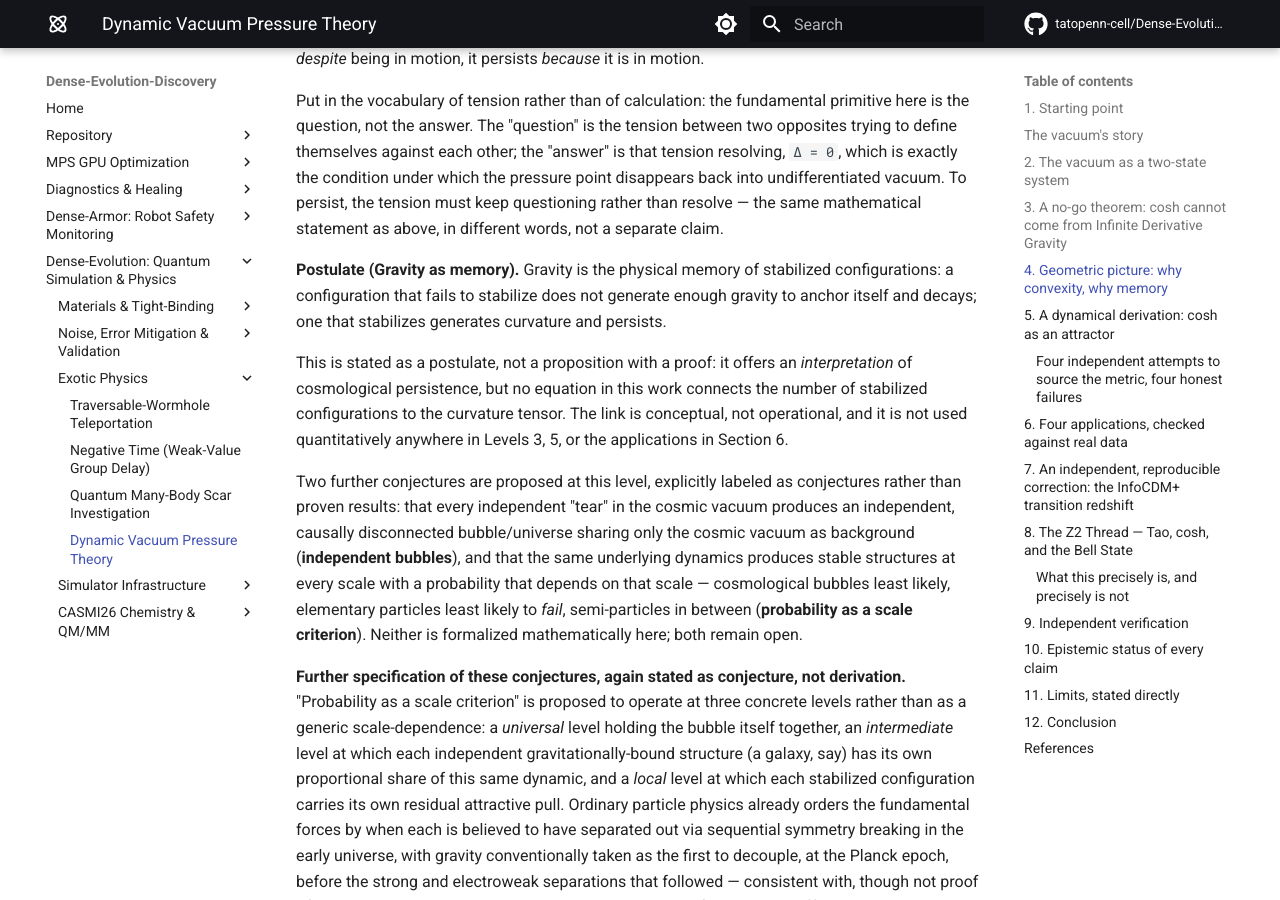
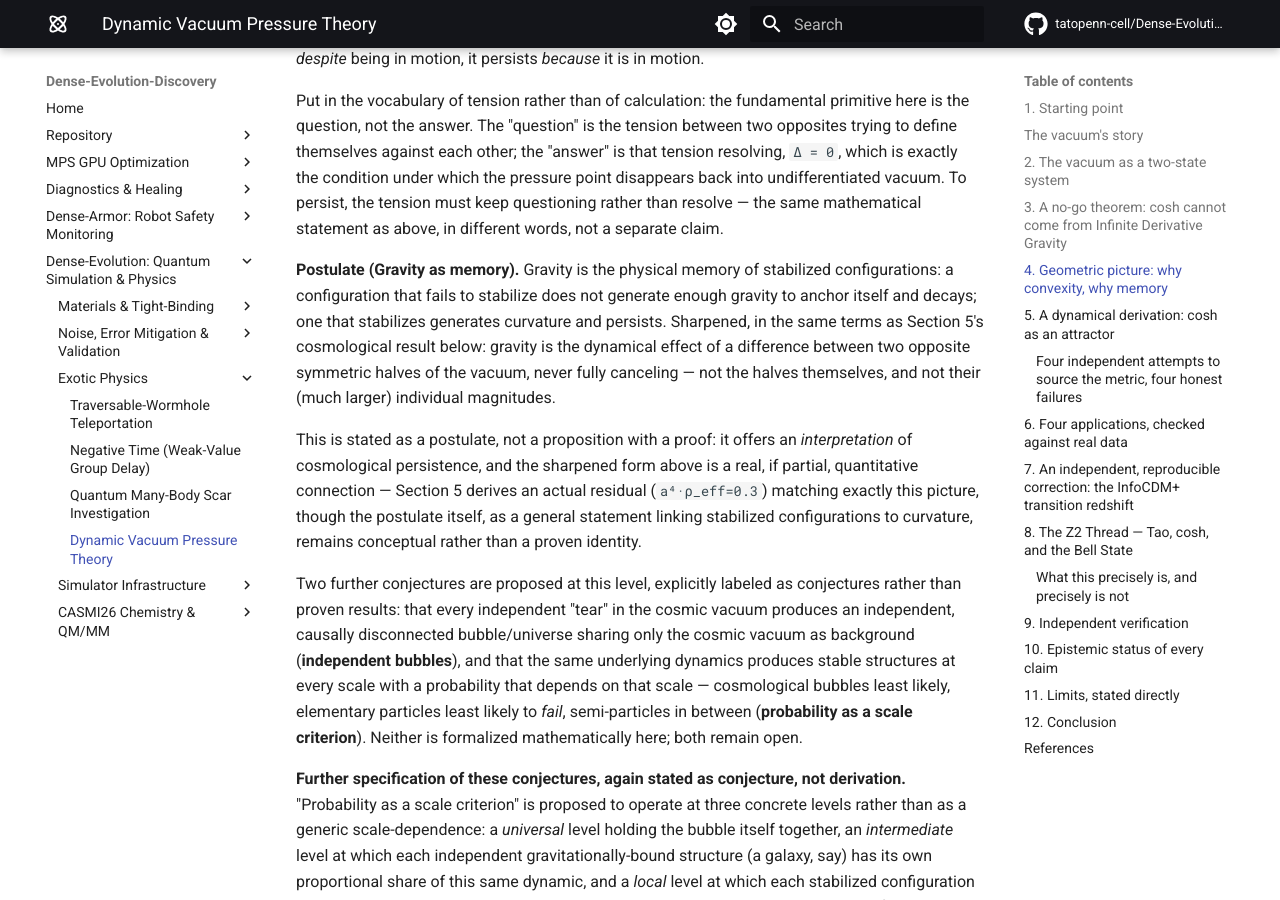
Before and after one commit to tatopenn-cell/Dense-Evolution-Discovery, an MkDocs documentation site: the page built from docs/dynamic_vacuum_pressure_theory.md, in a window 1280 px wide and 900 px high, scrolled down 7668 px. Built offline with MkDocs 1.6.1 and Material for MkDocs 9.7.7, drawn with Linux system fonts in a browser that asks for light colours; comment, search, counter and statistics services are not loaded.

Commit message:
Sharpen Gravity-as-memory postulate with the difference-of-symmetric-halves mechanism

```diff
--- a/docs/dynamic_vacuum_pressure_theory.md
+++ b/docs/dynamic_vacuum_pressure_theory.md
@@ -179,9 +179,9 @@ That equilibrium is dynamic, not static: a static equilibrium would mean &Delta;
 
 Put in the vocabulary of tension rather than of calculation: the fundamental primitive here is the question, not the answer. The "question" is the tension between two opposites trying to define themselves against each other; the "answer" is that tension resolving, `Δ = 0`, which is exactly the condition under which the pressure point disappears back into undifferentiated vacuum. To persist, the tension must keep questioning rather than resolve &mdash; the same mathematical statement as above, in different words, not a separate claim.
 
-**Postulate (Gravity as memory).** Gravity is the physical memory of stabilized configurations: a configuration that fails to stabilize does not generate enough gravity to anchor itself and decays; one that stabilizes generates curvature and persists.
+**Postulate (Gravity as memory).** Gravity is the physical memory of stabilized configurations: a configuration that fails to stabilize does not generate enough gravity to anchor itself and decays; one that stabilizes generates curvature and persists. Sharpened, in the same terms as Section 5's cosmological result below: gravity is the dynamical effect of a difference between two opposite symmetric halves of the vacuum, never fully canceling &mdash; not the halves themselves, and not their (much larger) individual magnitudes.
 
-This is stated as a postulate, not a proposition with a proof: it offers an *interpretation* of cosmological persistence, but no equation in this work connects the number of stabilized configurations to the curvature tensor. The link is conceptual, not operational, and it is not used quantitatively anywhere in Levels 3, 5, or the applications in Section 6.
+This is stated as a postulate, not a proposition with a proof: it offers an *interpretation* of cosmological persistence, and the sharpened form above is a real, if partial, quantitative connection &mdash; Section 5 derives an actual residual (`a⁴·ρ_eff=0.3`) matching exactly this picture, though the postulate itself, as a general statement linking stabilized configurations to curvature, remains conceptual rather than a proven identity.
 
 Two further conjectures are proposed at this level, explicitly labeled as conjectures rather than proven results: that every independent "tear" in the cosmic vacuum produces an independent, causally disconnected bubble/universe sharing only the cosmic vacuum as background (**independent bubbles**), and that the same underlying dynamics produces stable structures at every scale with a probability that depends on that scale &mdash; cosmological bubbles least likely, elementary particles least likely to *fail*, semi-particles in between (**probability as a scale criterion**). Neither is formalized mathematically here; both remain open.
 
```
